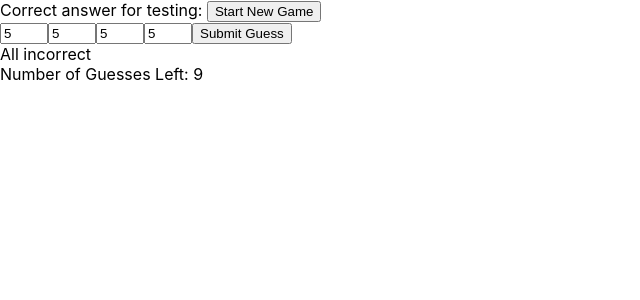
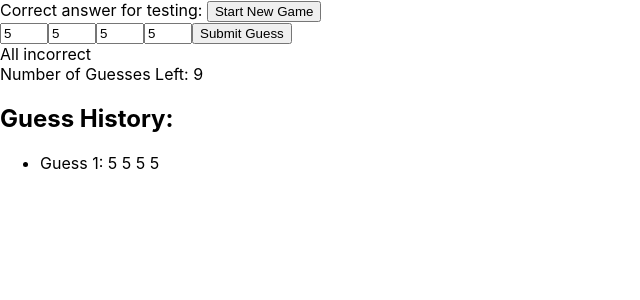
Before and after one commit to fpena213/mastermind_game, a React (Create React App) app: page / in a window 1280 px wide. Both pictures are taken after typing "5", "5", "5", "5" into the empty fields and a click on the button "Submit Guess". Shown: the top 300 px of the page, without its empty margins (0-640 px from the left). Built offline with nearby package versions, Linux system fonts and the light colour scheme; no server answers.

Commit message:
displays guess history

```diff
--- a/src/GameBoard.jsx
+++ b/src/GameBoard.jsx
@@ -2,6 +2,7 @@ import React, { useState, useEffect } from 'react';
 import Guess from './Guess';
 
 function GameBoard( {solution, guessesLeft, setGuessesLeft} ) {
+    const [guessHistory, setGuessHistory] = useState([]);
     const [firstNum, setFirstNum] = useState('');
     const [secondNum, setSecondNum] = useState('');
     const [thirdNum, setThirdNum] = useState('');
@@ -41,6 +42,9 @@ function GameBoard( {solution, guessesLeft, setGuessesLeft} ) {
         for (let i = 0; i < solutionArray.length; i++) {
             solutionObj[i] = solutionArray[i];
         }
+        const currentGuess = [`${firstNum} ${secondNum} ${thirdNum} ${fourthNum}`];
+        console.log(currentGuess)
+        setGuessHistory((prevHistory) => [...prevHistory, currentGuess]);
 
         const addGuess = {
             method: 'POST',
@@ -105,6 +109,16 @@ function GameBoard( {solution, guessesLeft, setGuessesLeft} ) {
                 </button>
             </form>
             <Guess guess={guess} solution={solution} numCorrect={numCorrect} locCorrect={locCorrect} guessesLeft={guessesLeft} />
+            <div>
+                <h2>Guess History:</h2>
+                <ul>
+                    {guessHistory.map((entry, index) => (
+                        <li key={index}>
+                            Guess {index+1}: {entry}
+                        </li>
+                    ))}
+                </ul>
+            </div>
         </div>
     );
   }
```
